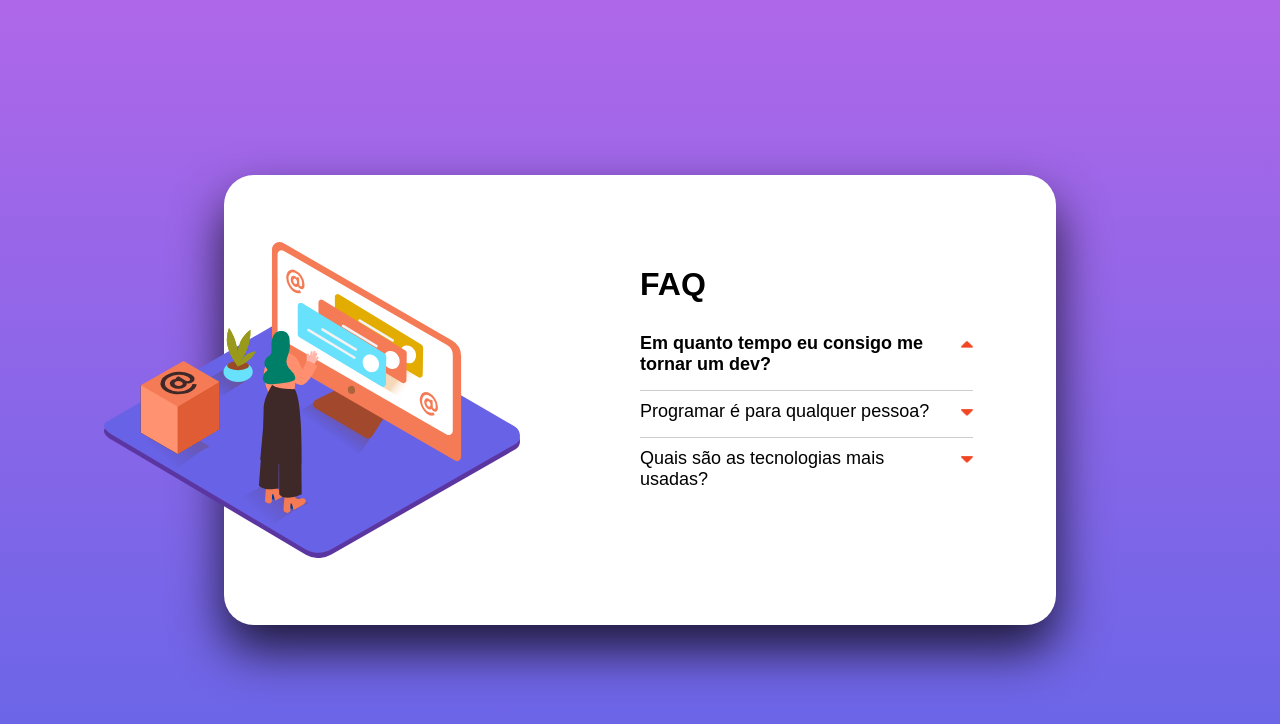
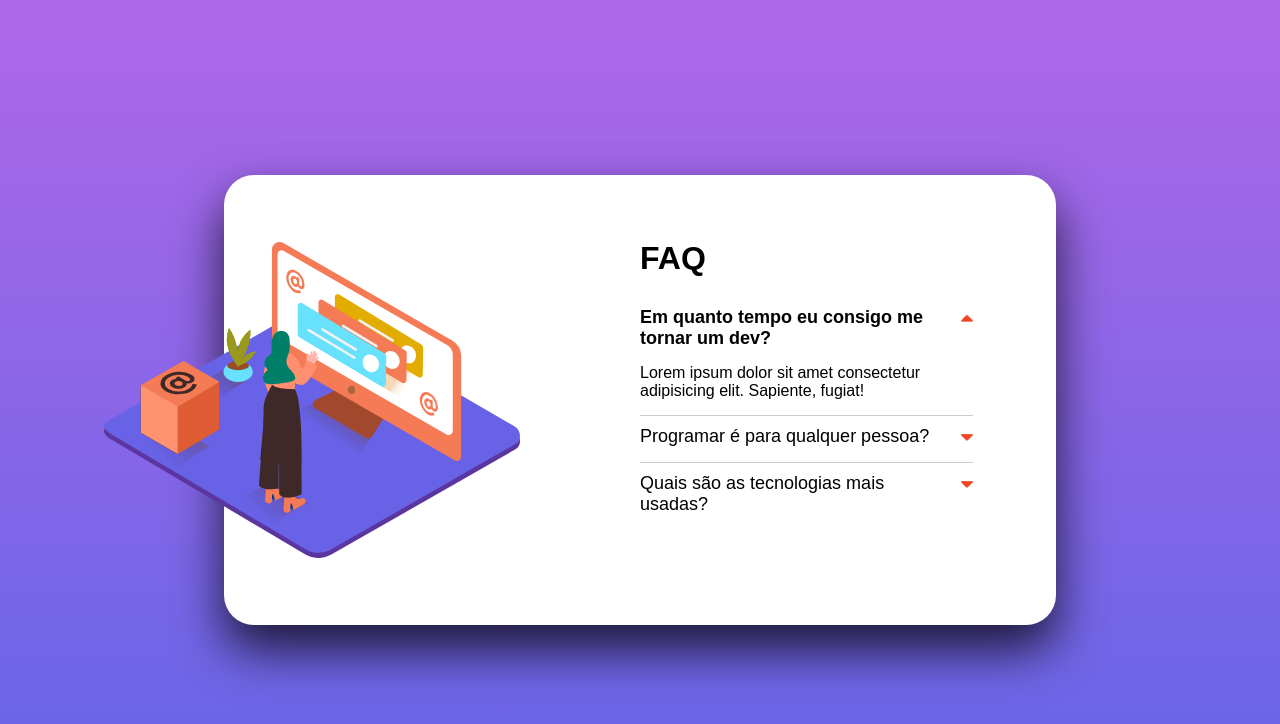
Before and after one commit to Thiagooffice/FAQ, a plain HTML site: page index.html in a window 1280 px wide. Both pictures are taken after a click on the item "Em quanto tempo eu consigo me tornar um dev?". Drawn offline with Linux system fonts and the light colour scheme.

Commit message:
Finalizando o projeto.

```diff
--- a/index.html
+++ b/index.html
@@ -22,7 +22,7 @@
 
                 <ul class="items">
 
-                    <li class="item ativo">
+                    <li class="item">
                         <h2 class="pergunta">
                             Em quanto tempo eu consigo me tornar um dev?
                         </h2>
--- a/script.js
+++ b/script.js
@@ -2,6 +2,14 @@ const itensPerguntasERespostas = document.querySelectorAll(".item")
 
 itensPerguntasERespostas.forEach((item)=>{
     item.addEventListener("click",()=>{
-        console.log("Clicou!!")
+        const estaAtiva = item.classList.contains("ativo")
+        if(!estaAtiva){
+            itensPerguntasERespostas.forEach((item)=>{
+                item.classList.remove("ativo")
+            })
+            item.classList.add("ativo")
+        }else{
+            item.classList.remove("ativo")
+        }
     })
 })
--- a/style.css
+++ b/style.css
@@ -104,7 +104,7 @@ main{
     font-weight: 700;
 }
 .faq .items .item.ativo .resposta{
-    display: none;
+    display: block;
 }
 .faq .items .item.ativo{
     background-image: url(./imagens/icone-seta-pra-cima.png);
```
